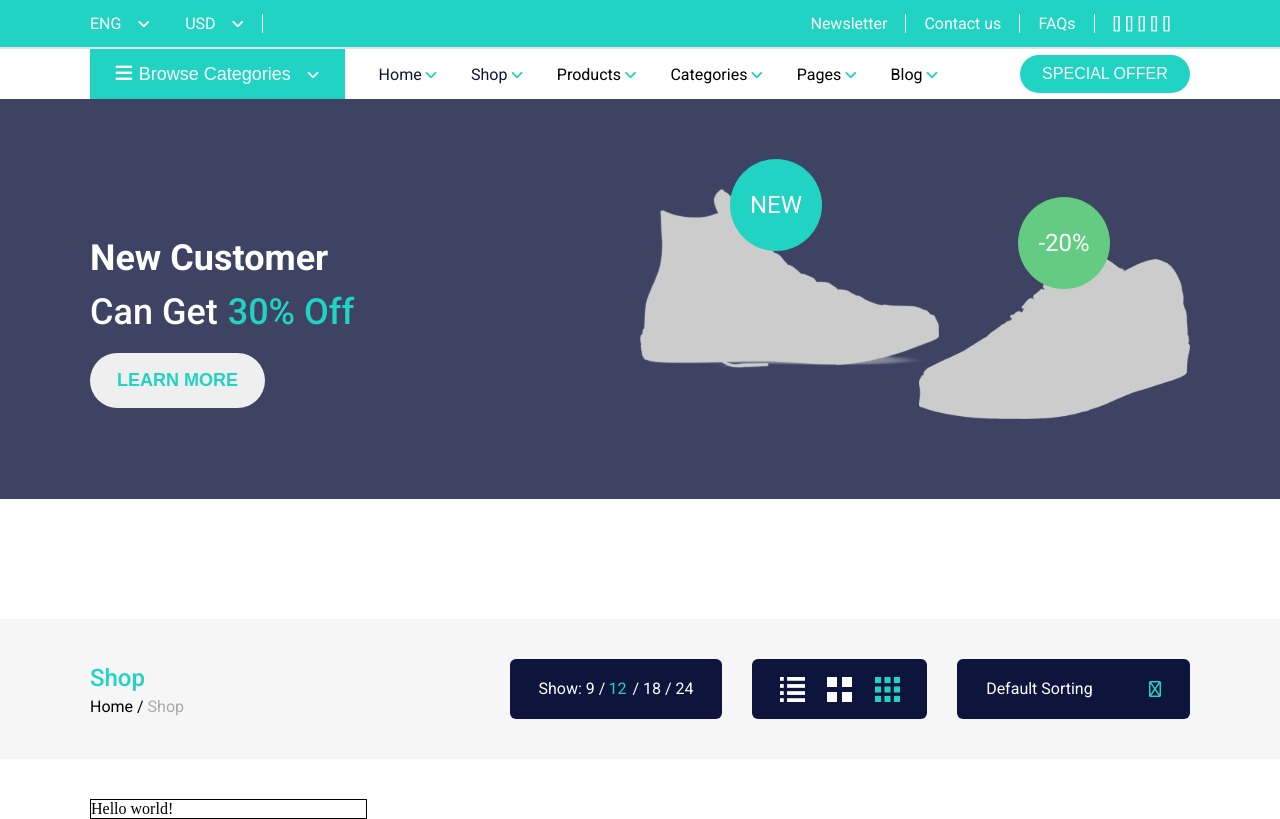
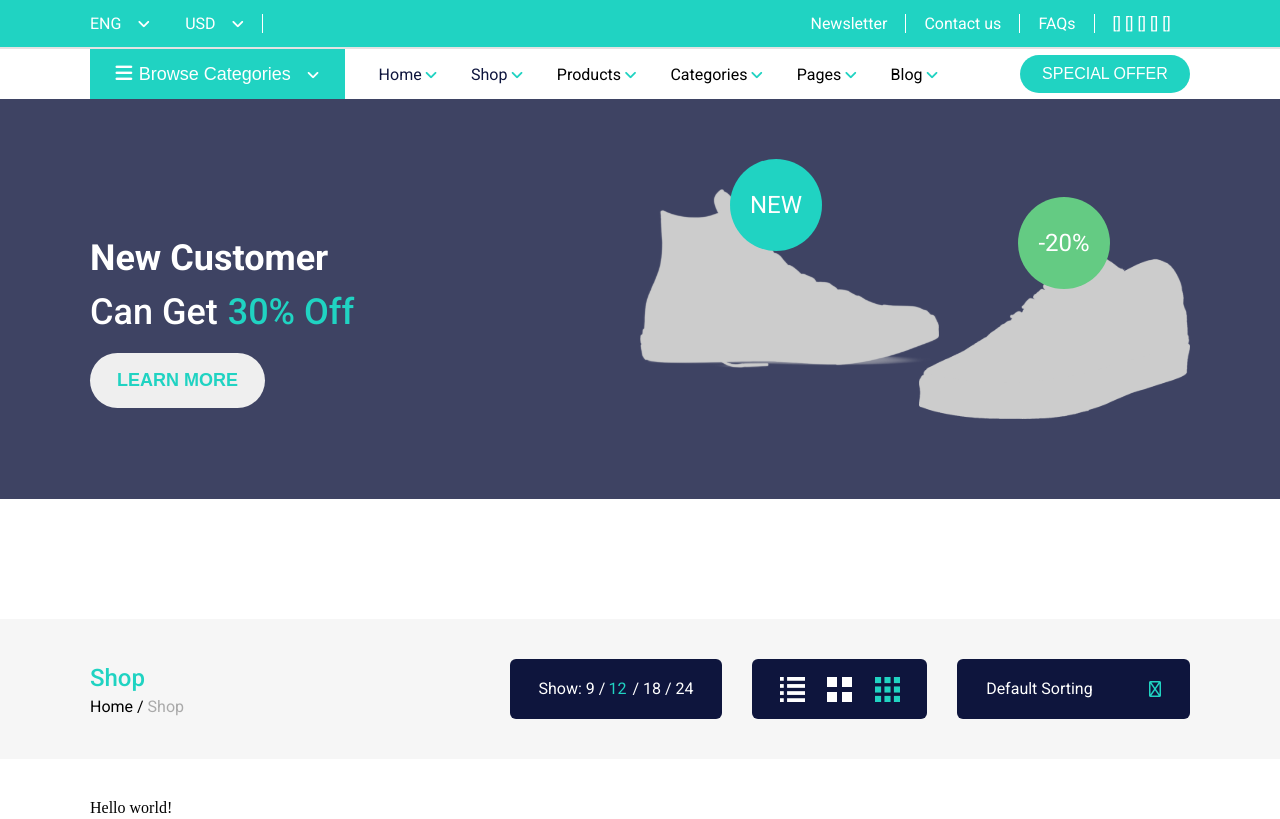
Before and after one commit to ScrumWin21/ScrumFrontEnd, a React (Create React App) app: page /ShopPage in a window 1280 px wide. Built offline with nearby package versions, Linux system fonts and the light colour scheme.

Commit message:
Item #96 statically structured completed

```diff
--- a/css/App.css
+++ b/css/App.css
@@ -1291,11 +1291,6 @@ p {
   color: #20d3c2;
 }
 
-.bannerTest {
-  border: 1px solid black;
-  width: 25%;
-}
-
 .shopPage-sectionThree-container {
   margin-top: 40px;
 }
--- a/scss/ShopPage/_shopPageSectrionThree.scss
+++ b/scss/ShopPage/_shopPageSectrionThree.scss
@@ -1,7 +1,4 @@
-.bannerTest {
-    border: 1px solid black;
-    width: 25%;
-}
+
 
 .shopPage-sectionThree-container {
     margin-top: 40px;
--- a/src/components/shopDetails/ShopComponents/ShopLeftBanner/ShopLeftBanner.js
+++ b/src/components/shopDetails/ShopComponents/ShopLeftBanner/ShopLeftBanner.js
@@ -2,5 +2,5 @@ import React from "react";
 
 export const ShopBannerLeft = () => {
     return <>
-    <div className="bannerTest">Hello world!</div></>;
+    <div>Hello world!</div></>;
 };
```
